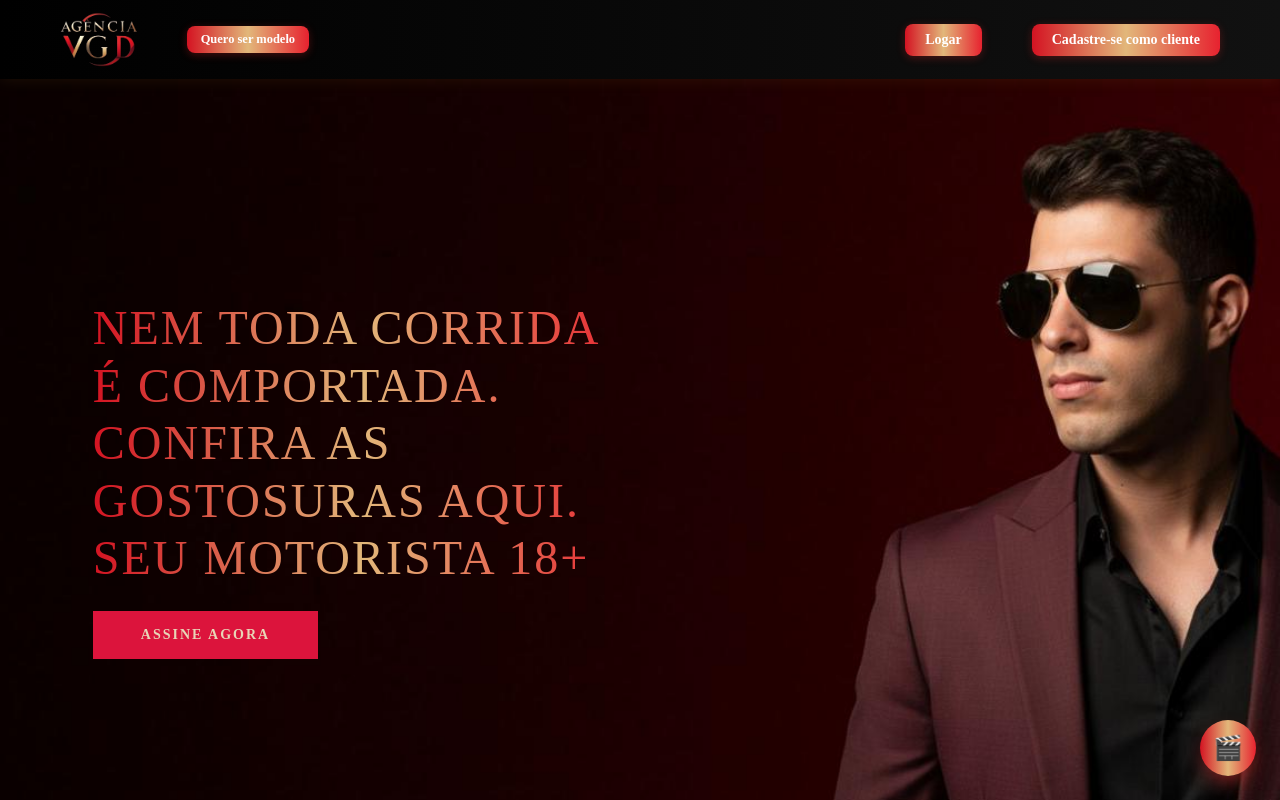
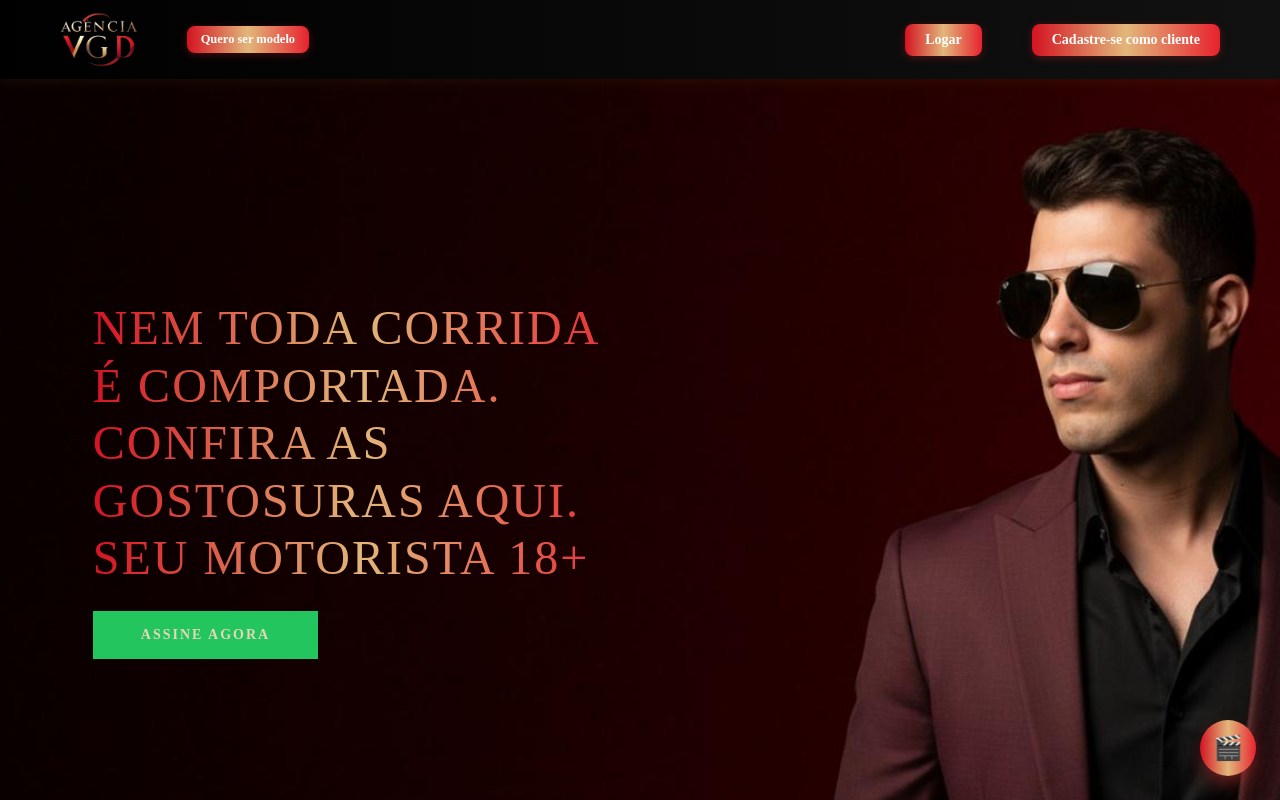
Before and after one commit to ankymohi/nickboy, a React (Create React App) app in the folder client/: page / in a window 1280 px wide. Shown: the top 800 px of the page. Built offline with nearby package versions, Linux system fonts and the light colour scheme.

Commit message:
Update VGD.css

```diff
--- a/client/src/pages/VGD.css
+++ b/client/src/pages/VGD.css
@@ -1578,7 +1578,8 @@ html {
 }
 
 .vgd-hero-btn {
-  background: #dc143c;
+  background: #22c55e;
+
   color: rgb(232 213 183);
   padding: 1rem 3rem;
   border: none;
```
